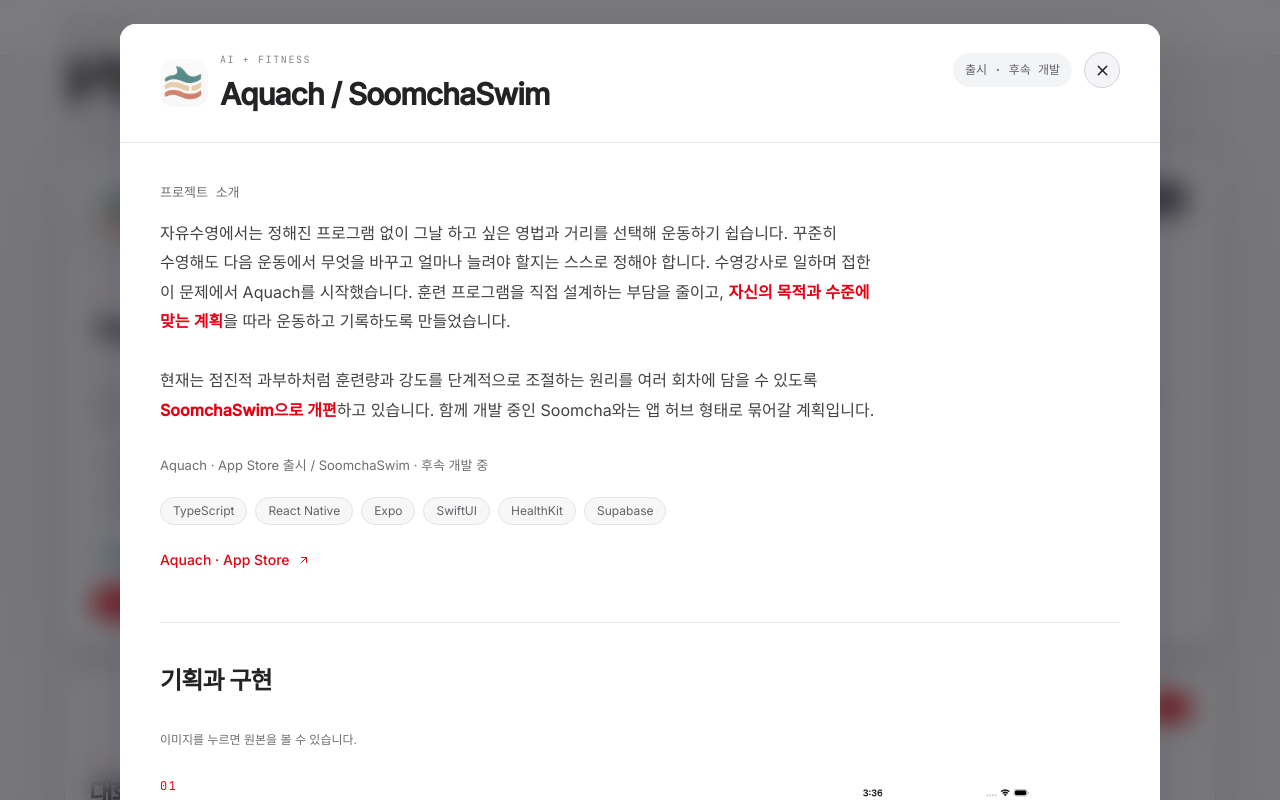
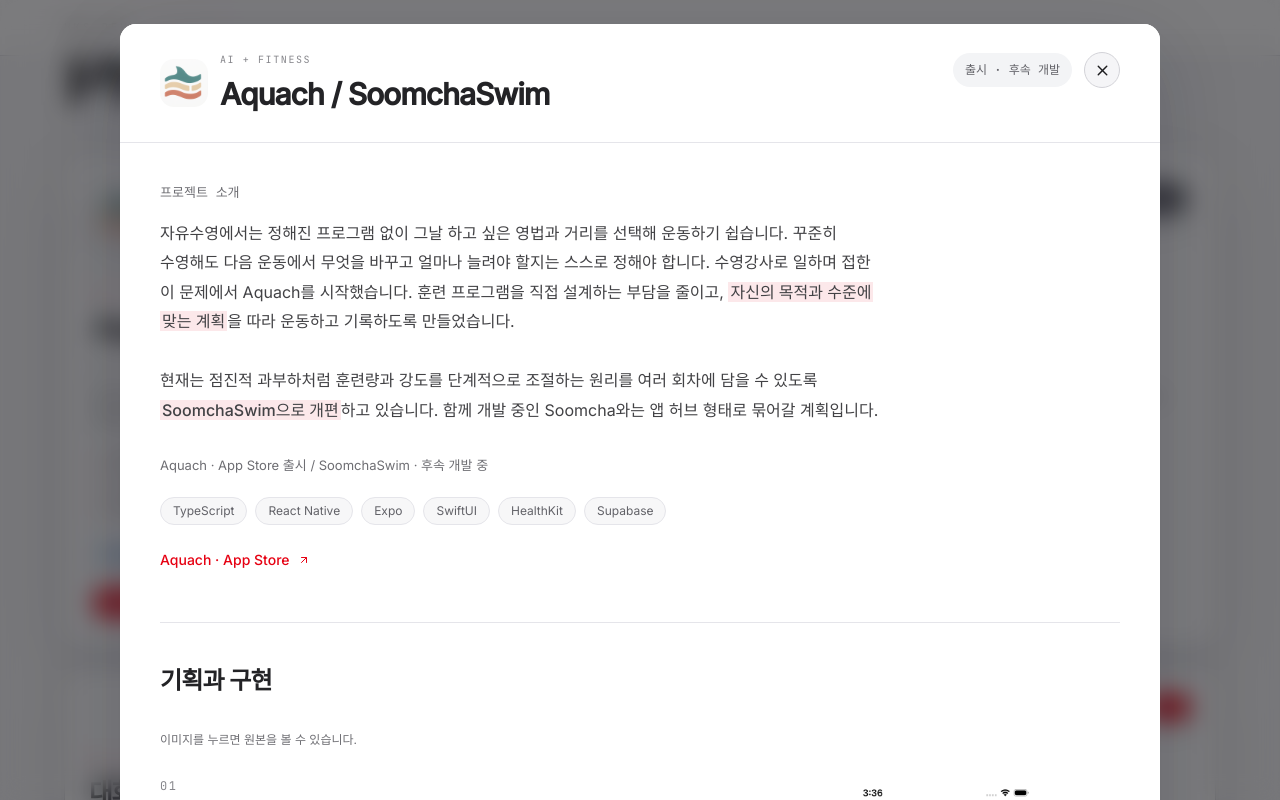
Before and after one commit to hks-Khan/hks-Khan.github.io, a React (Vite) app: page / in a window 1280 px wide. Both pictures are taken after a click on the button 347 px from the left and 1385 px from the top of the page. Shown: the part 985-1785 px from the top of the page. Built offline with nearby package versions, Linux system fonts and the light colour scheme.

Commit message:
Use subtle pink text highlights in project details

```diff
--- a/src/app/App.tsx
+++ b/src/app/App.tsx
@@ -810,7 +810,7 @@
     if (!phrase) return [separator, paragraph];
     const start = paragraph.indexOf(phrase);
     return [separator, paragraph.slice(0, start),
-      <strong key={index} className="font-semibold text-[#E60012]">{phrase}</strong>,
+      <strong key={index} className="bg-[#FCE8EA] px-0.5 font-medium text-[#424245] [box-decoration-break:clone]">{phrase}</strong>,
       paragraph.slice(start + phrase.length)];
   });
 }
@@ -1266,15 +1266,16 @@
                     >
                       <div className={getSectionImages(section).length ? "grid items-start gap-8 md:grid-cols-[minmax(0,1.55fr)_minmax(0,1fr)] md:gap-10" : "max-w-[720px]"}>
                         <div>
-                          <div style={MONO} className="mb-3 text-[12px] tracking-[0.12em] text-[#E60012]">
+                          <div style={MONO} className="mb-3 text-[12px] tracking-[0.12em] text-[#86868B]">
                             {section.label.split(" / ")[0]}
                           </div>
-                          <h4 className="break-keep text-[19px] font-semibold leading-[1.5] tracking-[-0.025em] text-[#E60012]">
+                          <h4 className="break-keep text-[19px] font-semibold leading-[1.5] tracking-[-0.025em] text-[#232326]">
                             {section.title}
                           </h4>
                           <div className="mt-5 space-y-5 break-keep text-[16px] font-normal leading-[1.85] text-[#424245]">
                             <p>{detailEmphasis(section.intent)}</p>
-                            <p>{detailEmphasis(section.execution)}</p>
+                            <p>{DETAIL_EMPHASIS.some((phrase) => section.intent.includes(phrase))
+                              ? section.execution : detailEmphasis(section.execution)}</p>
                           </div>
                         </div>
 
```
